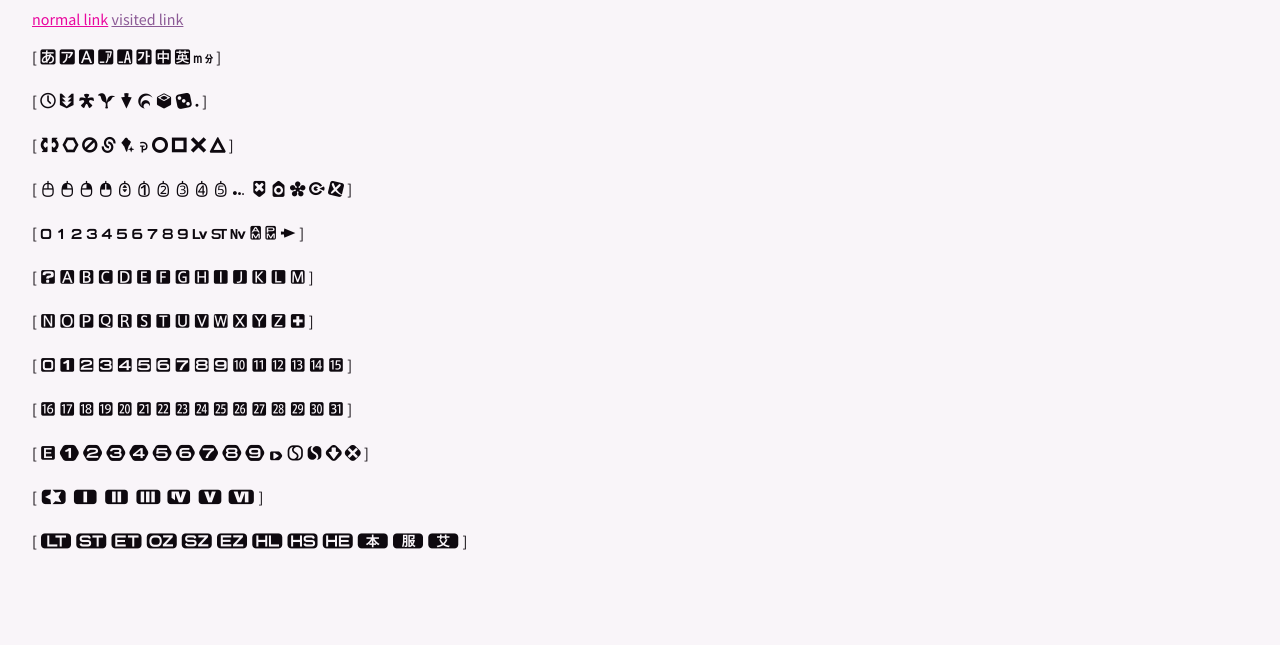
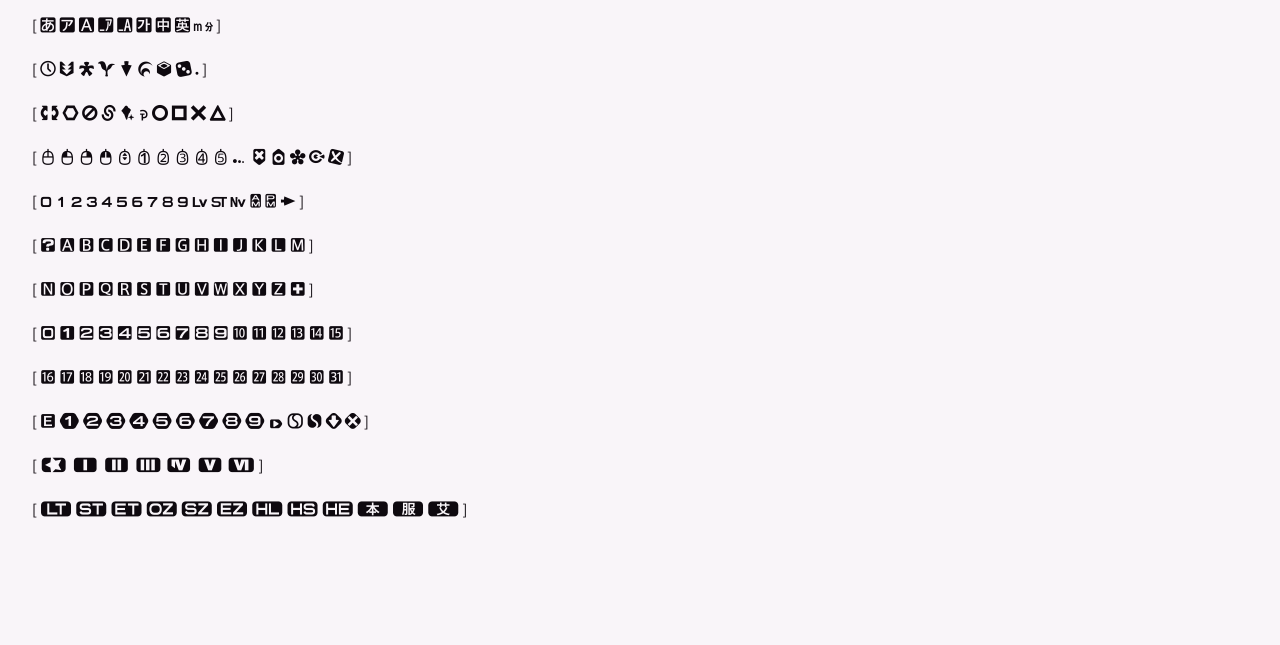
Before and after one commit to flutterderp/ffxiv-unicode, a plain HTML site: page index.html in a window 1280 px wide. Shown: the part 155-800 px from the top of the page. Drawn offline with Linux system fonts and the light colour scheme.

Commit message:
Update index.html
I forgot to comment out my test links…

```diff
--- a/index.html
+++ b/index.html
@@ -51,7 +51,7 @@
       <h1>Final Fantasy XIV Unicode Emoji</h1>
 
       <p>Below is a collection of Unicode symbols used in Final Fantasy XIV. Normally they would appear as squares, but thanks to a webfont created by Square Enix for use on their <a href="https://na.finalfantasyxiv.com/lodestone/" target="_blank" rel="noopener noreferrer">lodestone website</a> we can see them as they would appear in the game.</p>
-      <p><a>normal link</a> <a href="">visited link</a></p>
+      <!-- <p><a>normal link</a> <a href="">visited link</a></p> -->
 
       <p>[           ]</p>
       <p>[          ]</p>
```
